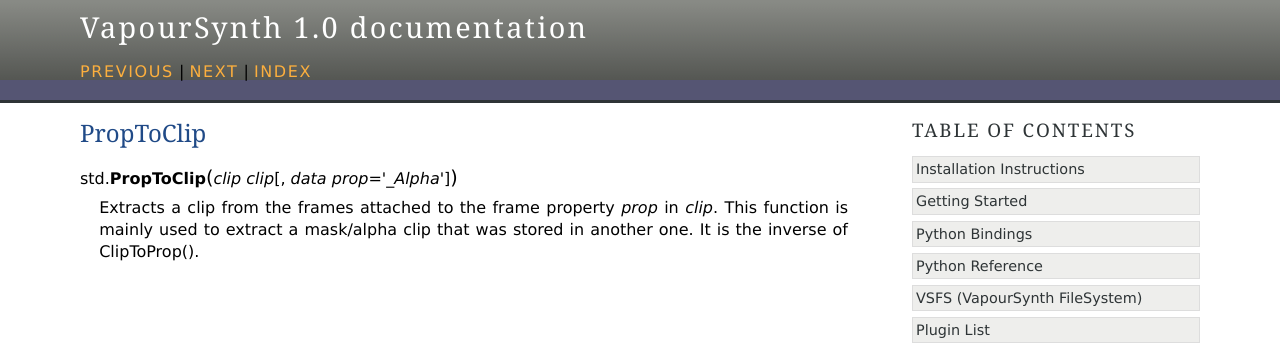
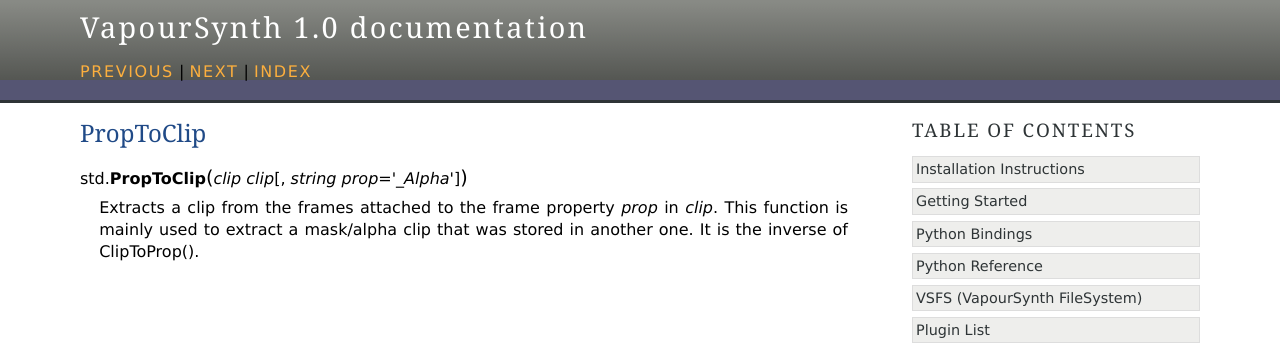
Before and after one commit to vapoursynth/vapoursynth, a Sphinx documentation site: the page built from doc/functions/proptoclip.rst, in a window 1280 px wide. Shown: the top 348 px of the page. Built offline with Sphinx 7.4.7, drawn with Linux system fonts in a browser that asks for light colours; formulas are drawn with MathJax 3.

Commit message:
Consistently use string in the docs

```diff
--- a/doc/functions/cliptoprop.rst
+++ b/doc/functions/cliptoprop.rst
@@ -1,7 +1,7 @@
 ClipToProp
 ==========
 
-.. function:: ClipToProp(clip clip, clip mclip[, data prop='_Alpha'])
+.. function:: ClipToProp(clip clip, clip mclip[, string prop='_Alpha'])
    :module: std
 
    Stores each frame of *mclip* as a frame property named *prop* in *clip*. This is primarily intended
--- a/doc/functions/expr.rst
+++ b/doc/functions/expr.rst
@@ -1,7 +1,7 @@
 Expr
 ====
 
-.. function:: Expr(clip[] clips, data[] expr[, int format])
+.. function:: Expr(clip[] clips, string[] expr[, int format])
    :module: std
 
    Expr evaluates an expression per pixel for up to 3 input *clips*.
--- a/doc/functions/frameeval.rst
+++ b/doc/functions/frameeval.rst
@@ -8,7 +8,7 @@
 
    The *clip* argument is only used to get the output format from since there is no reliable automatic way to deduce it.
 
-   When using the argument *prop_src* the function will also have an argument, *f*, containing the current frames. This is mainly so frame properties can be accessed and used to make decisions.
+   When using the argument *prop_src* the function will also have an argument, *f*, containing the current frames. This is mainly so frame properties can be accessed and used to make decisions. Note that *f* will only be a list if more than one *prop_src* clip is provided.
 
    This function can be used to accomplish the same things as Animate, ScriptClip and all the other conditional filters in Avisynth. Note that to modify per frame properties you should use *ModifyFrame*.
 
--- a/doc/functions/modifyframe.rst
+++ b/doc/functions/modifyframe.rst
@@ -1,7 +1,7 @@
 ModifyFrame
 ===========
 
-.. function:: ModifyFrame(clips clip[], func selector)
+.. function:: ModifyFrame(clip[] clips, func selector)
    :module: std
 
    The *selector* function is called for every single frame and can modify the properties of the first given clip. The additional clips' properties
--- a/doc/functions/proptoclip.rst
+++ b/doc/functions/proptoclip.rst
@@ -1,7 +1,7 @@
 PropToClip
 ==========
 
-.. function:: PropToClip(clip clip[, data prop='_Alpha'])
+.. function:: PropToClip(clip clip[, string prop='_Alpha'])
    :module: std
 
    Extracts a clip from the frames attached to the frame property *prop* in *clip*.
```
